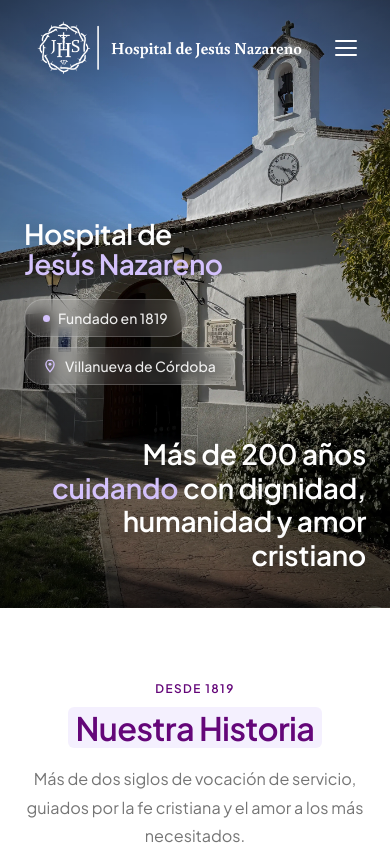
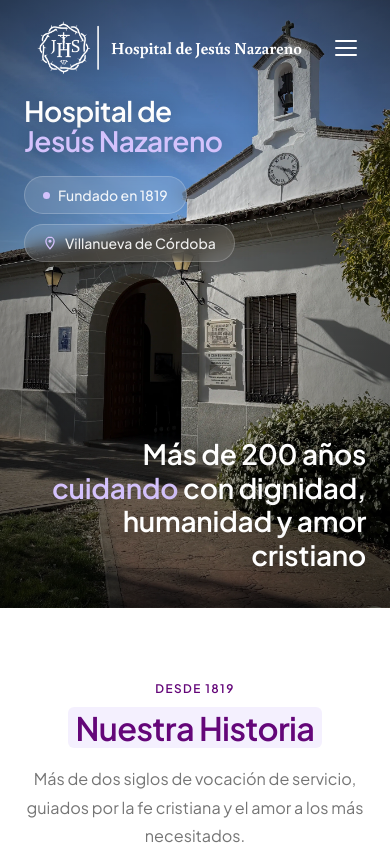
Before and after one commit to reyesfr24/web-hospital-jesus-nazareno, a React (Vite) app: page / in a window 390 px wide. Shown: the top 845 px of the page. Built offline with nearby package versions, Linux system fonts and the light colour scheme; a web font is replaced by a local one.

Commit message:
Pruebas version movil

```diff
--- a/src/components/Hero.tsx
+++ b/src/components/Hero.tsx
@@ -34,7 +34,7 @@
       <div className="relative z-10 flex flex-col justify-end flex-1 px-[clamp(24px,4vw,48px)] min-h-[72vh] md:min-h-screen">
 
         {/* Grid 2 columnas */}
-        <div className="grid grid-cols-1 md:grid-cols-2 md:flex-1 items-stretch pt-[116px] gap-6 md:gap-10">
+        <div className="grid grid-cols-1 grid-rows-[auto_1fr] md:grid-cols-2 md:grid-rows-1 flex-1 items-stretch pt-[96px] md:pt-[116px] gap-6 md:gap-10">
 
           {/* Columna izquierda: badges + H1 arriba (en escritorio), CTAs abajo */}
           <div className="flex flex-col">
```
